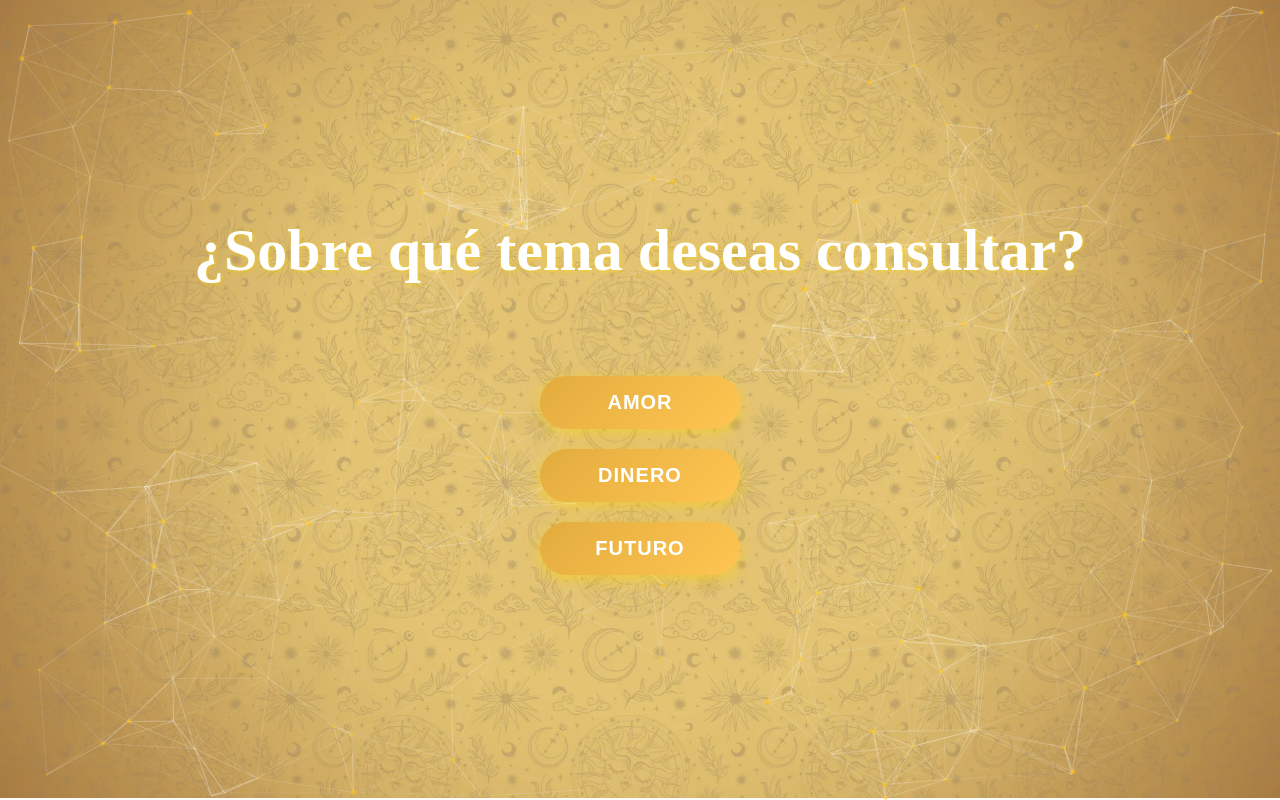
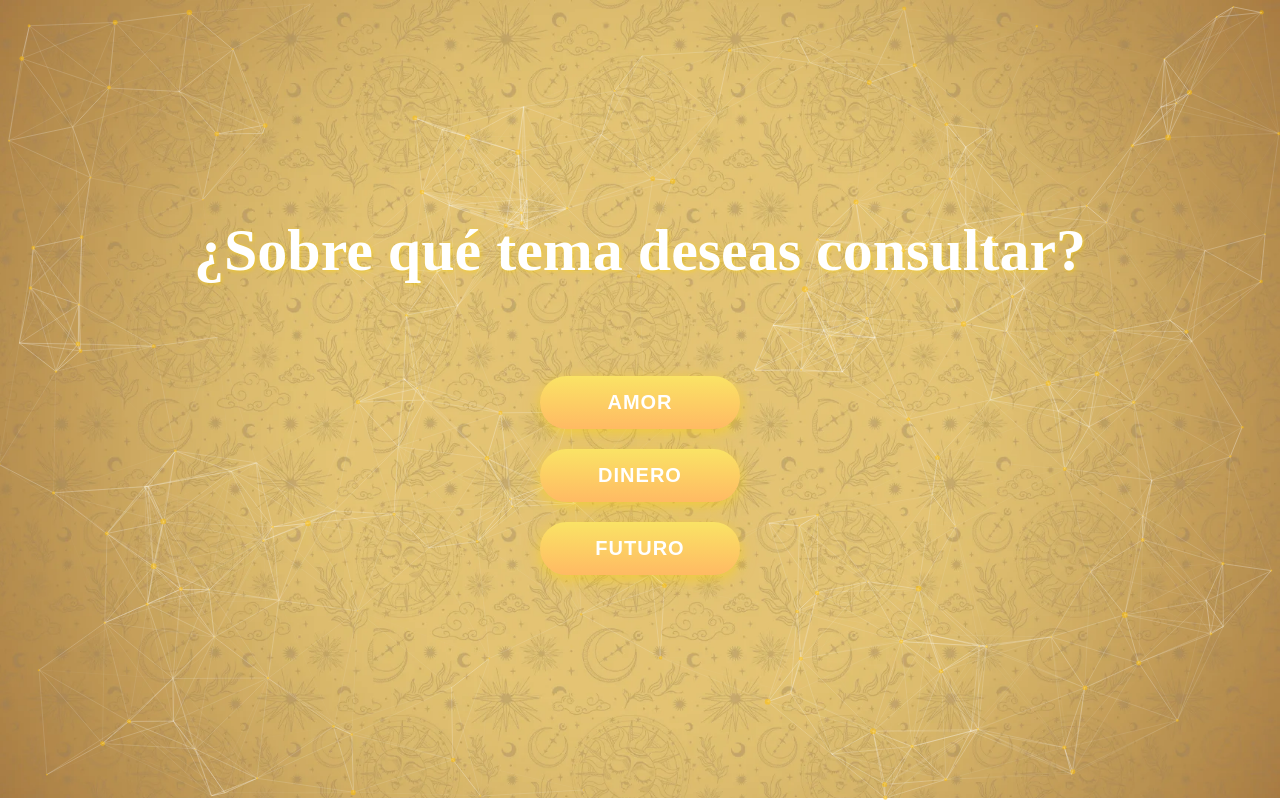
Before and after one commit to AgomezAp/TarotEcuador, an Angular app in the folder Tarot/: page /welcome in a window 1280 px wide. Built offline with nearby package versions, Linux system fonts and the light colour scheme.

Commit message:
Update welcome component styles for improved button appearance and hover effect

```diff
--- a/Tarot/src/app/components/welcome/welcome.component.css
+++ b/Tarot/src/app/components/welcome/welcome.component.css
@@ -46,7 +46,7 @@ h1 {
   padding: 15px 30px;
   font-size: 20px;
   color: white;
-    background: linear-gradient(135deg, #e2ac3d, #ffc552);
+  background: linear-gradient(180deg, #FAE365, #FFBA63);
   border: none;
   border-radius: 50px;
   cursor: pointer;
@@ -62,7 +62,7 @@ h1 {
 }
 
 .start-button:hover {
-    background: linear-gradient(135deg, #ffd700, #e2ac3d);
+  background: linear-gradient(360deg, #FAE365, #FFBA63);
   box-shadow: 0 0 20px rgba(255, 215, 0, 0.8), 0 0 30px rgba(255, 215, 0, 0.6);
   transform: translateY(-3px);
 }
```
Also changed, not shown: Tarot/public/IMAGEN-ORIGEN-scaled-1 copy.webp (added). Lines whose indentation alone changed are shown as unchanged.
